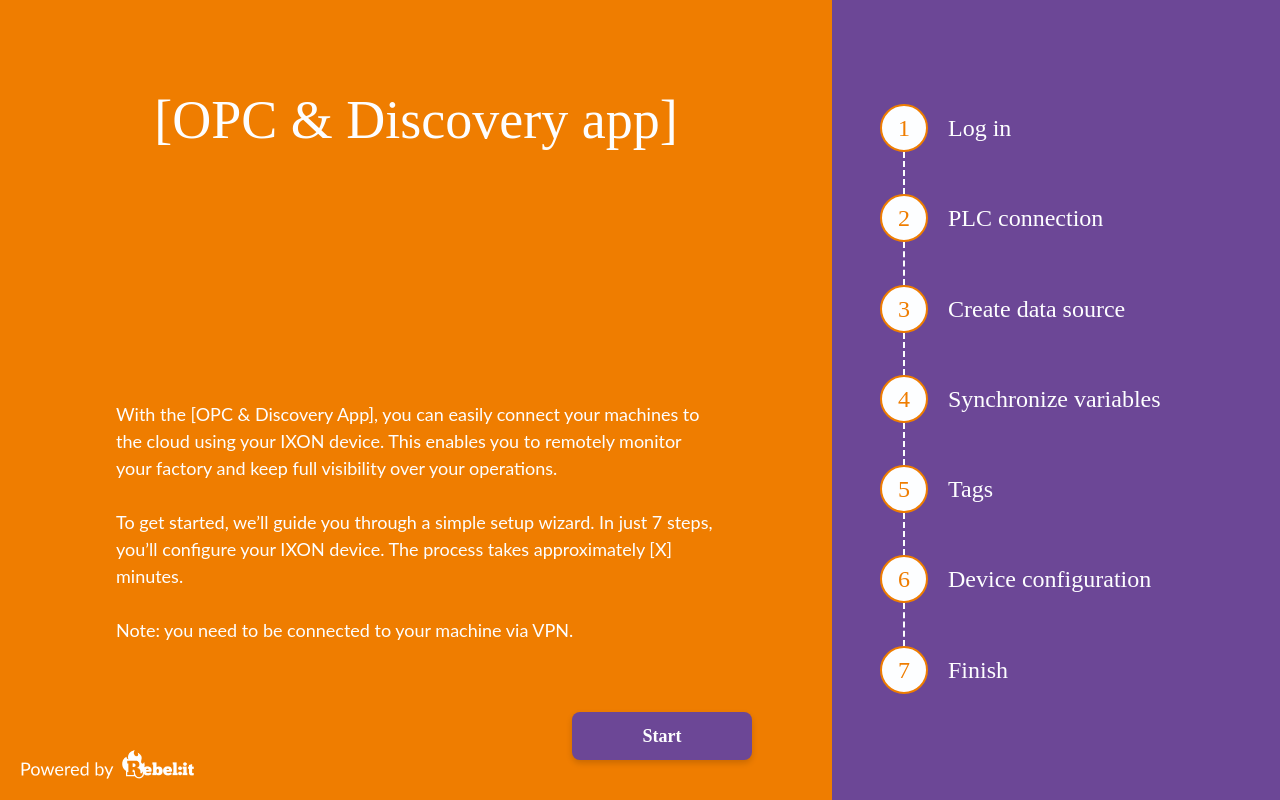
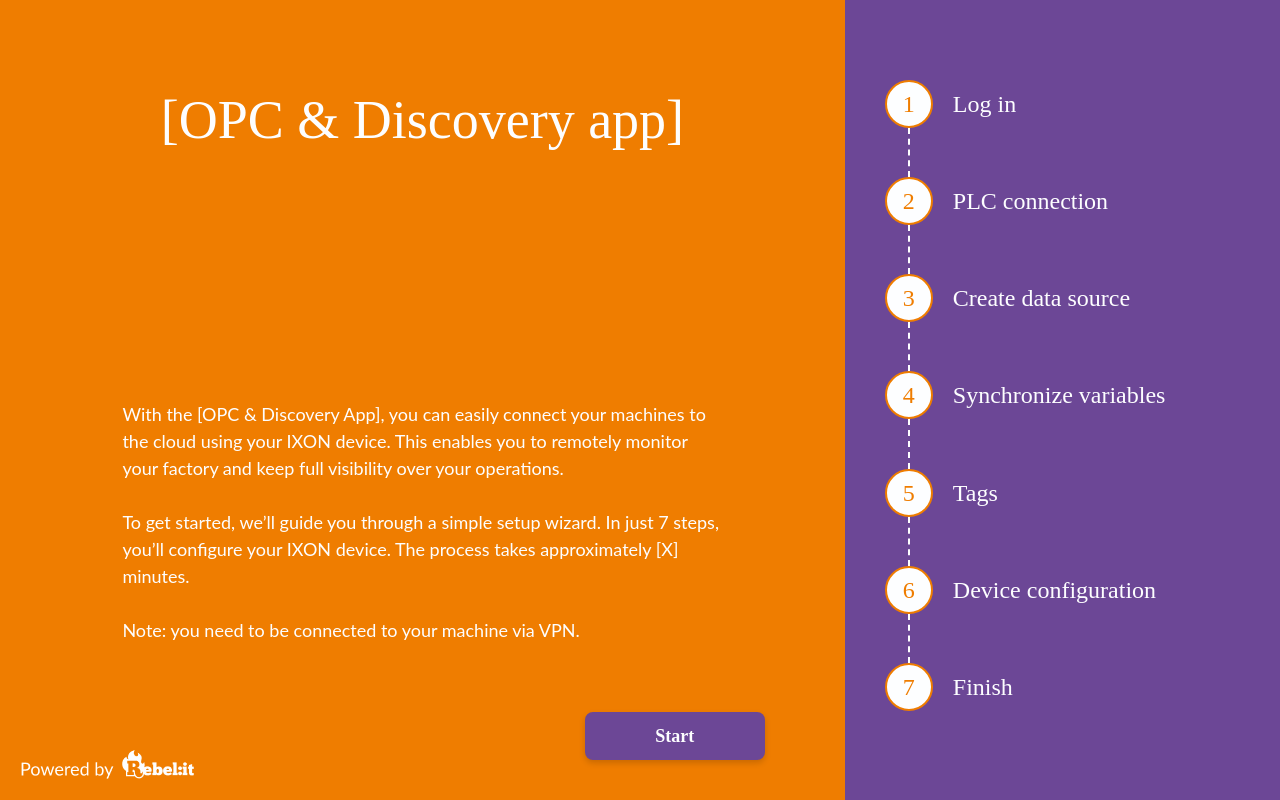
Before and after one commit to Rebel-it/rebel-ot-discover-edgeapp, a React (Vite) app in the folder src/Rebelit.OT.Discover.EdgeApp.WebApp/: page / in a window 1280 px wide. Built offline with nearby package versions, Linux system fonts and the light colour scheme; a web font is replaced by a local one.

Commit message:
correct wizard padding and panel width

```diff
--- a/src/Rebelit.OT.Discover.EdgeApp.WebApp/src/components/organisms/ProgressPanel/ProgressPanel.module.css
+++ b/src/Rebelit.OT.Discover.EdgeApp.WebApp/src/components/organisms/ProgressPanel/ProgressPanel.module.css
@@ -1,6 +1,6 @@
 .progressPanel {
   background-color: var(--purple-500);
-  padding: 104px 48px;
+  padding: 80px 40px;
   overflow: auto;
   display: flex;
   flex-direction: column;
--- a/src/Rebelit.OT.Discover.EdgeApp.WebApp/src/pages/wizardPage/WizardPage.module.css
+++ b/src/Rebelit.OT.Discover.EdgeApp.WebApp/src/pages/wizardPage/WizardPage.module.css
@@ -21,8 +21,8 @@
 
   .progressPanelWrapper {
       display: flex;
-      width: 35vw;
-      max-width: 700px;
+      width: 34vw;
+      max-width: 650px;
 
       > :first-child {
         flex: 1;
```
